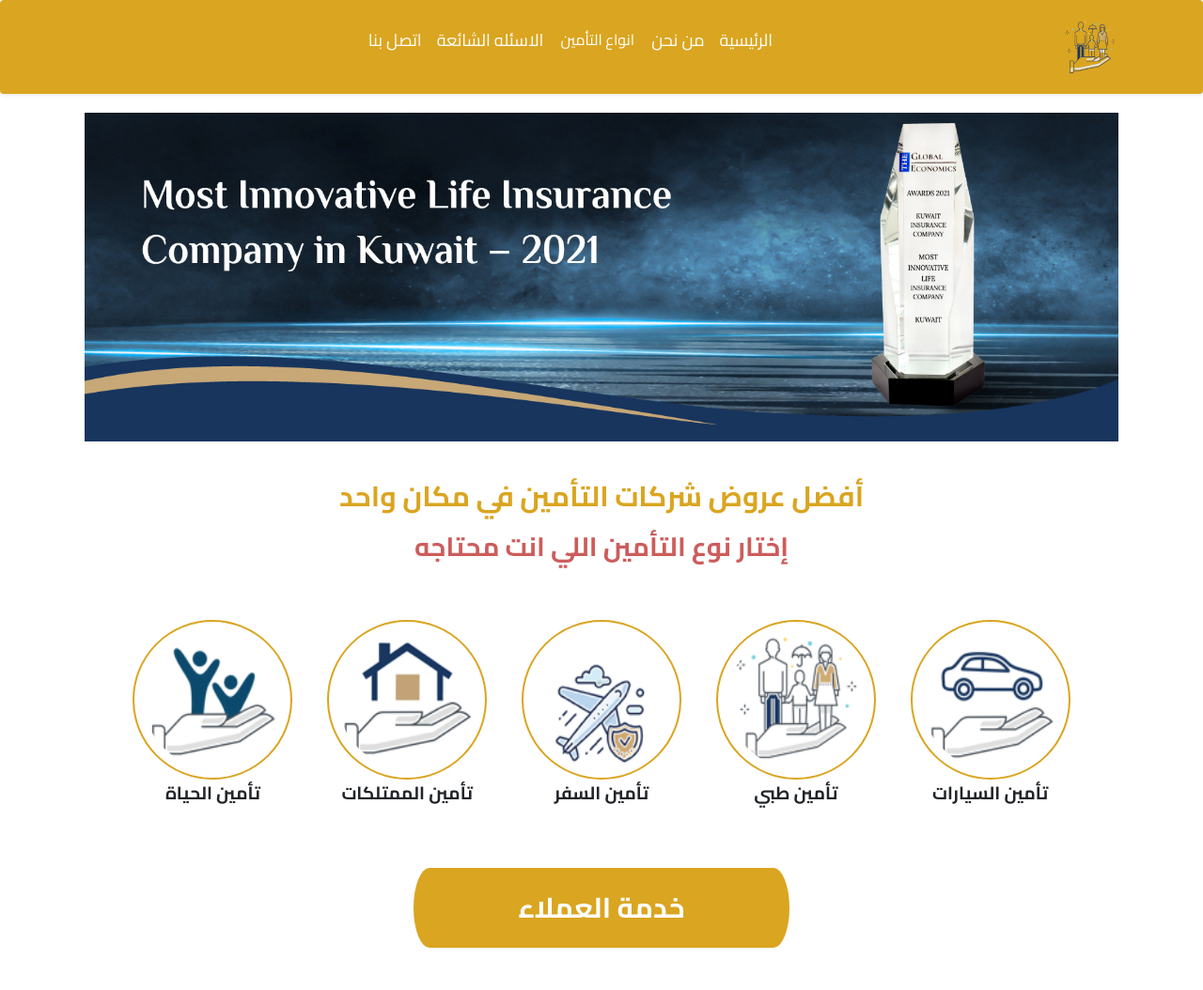
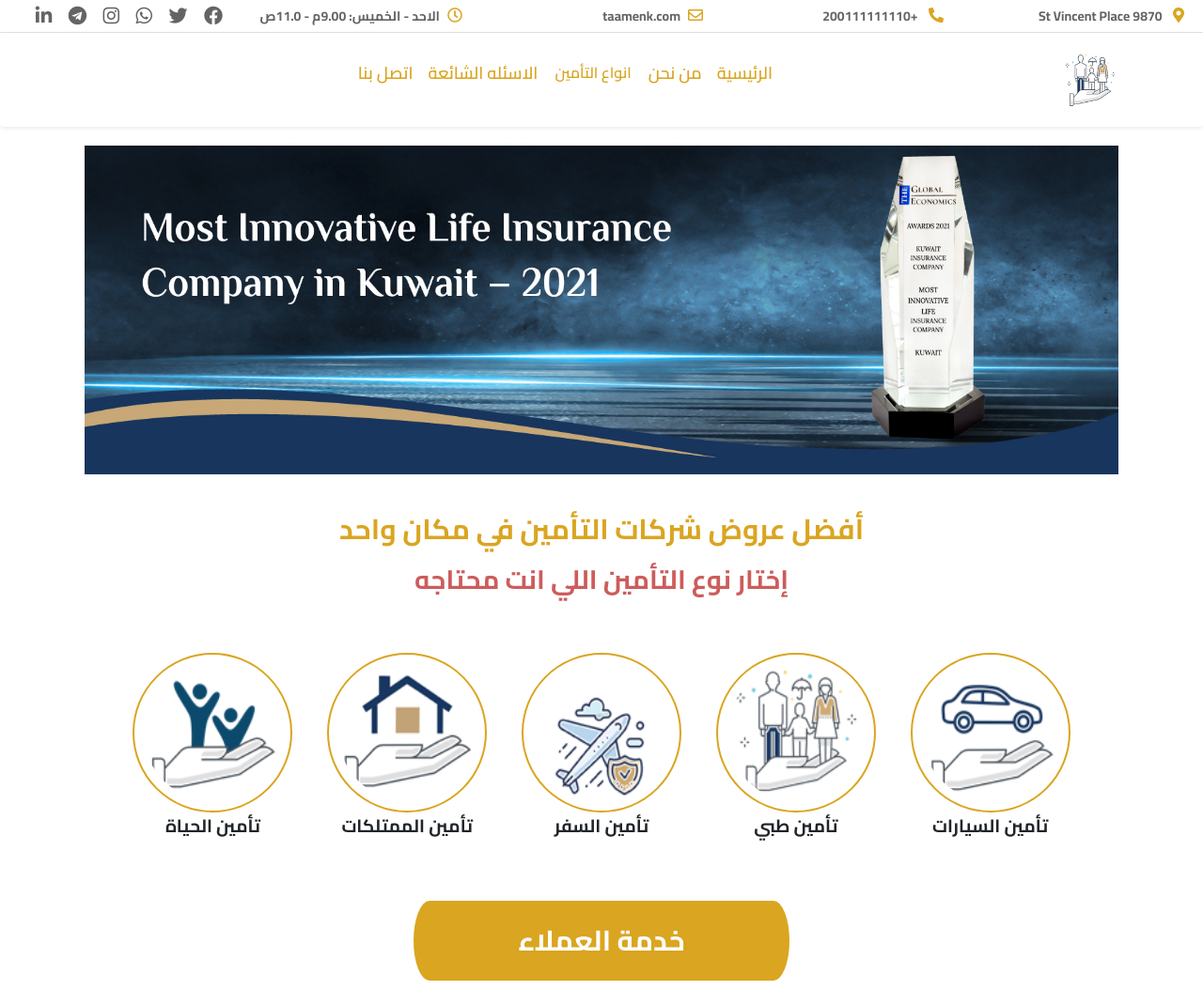
Before and after one commit to 123ahmed565/t2menk, a plain HTML site: page FrontEnd/index.html in a window 1280 px wide. Shown: the top 1054 px of the page at 94% size. Drawn offline with nearby package versions, Linux system fonts and the light colour scheme.

Commit message:
add upper-bar

```diff
--- a/FrontEnd/css/main.css
+++ b/FrontEnd/css/main.css
@@ -75,7 +75,7 @@ a {
     }
 
     ::-webkit-scrollbar-thumb{
-        background:linear-gradient(transparent,var(--primary));
+        background:linear-gradient(gray,var(--primary));
         border-radius: 8px;
     }
       /* end scroll behaviour */
@@ -165,6 +165,29 @@ a {
 }
 /* end top button */
 
+/* start upperbar */
+.upperbar i{
+  color: var(--primary);
+}
+.upperbar span{
+  color: #646464;
+  font-size: 14px;
+  line-height: 30px;
+}
+
+.upperbar .social-icon i{
+  color: #646464 !important;
+  padding: 7px;
+  font-size: 20px;
+}
+.social-icon i:hover{
+  background-color: var(--primary);
+  border-radius: 50%;
+  color:white !important;
+  transition: .3s all ease-in-out;
+}
+/* end upperbar */
+
 
 /* start navbar canavs */
 @media (min-width:768px) {
@@ -180,10 +203,10 @@ a {
 }
 
 .fa-bars{
- color: white !important;
+ color: var(--primary) !important;
 }
 .navbar{
-  background-color: var(--primary) !important;
+  background-color: white !important;
   padding-top: 0 !important;
   padding-bottom: 0 !important;
 }
@@ -191,7 +214,8 @@ a {
 
 @media (min-width:768px) {
   .navbar-expand-sm .navbar-nav .nav-link{
-      color: white !important;
+      color: var(--primary) !important;
+      font-weight: 600;
   }
 }
 
@@ -211,7 +235,7 @@ a {
 }
 
 .nav-item .nav-link{
-  color: white !important;
+  color: black !important;
   line-height: 30px;
   font-weight: 500;
   font-size: 18px;
@@ -228,11 +252,11 @@ a {
 
 /*---------- dropdown------------ */
 .dropbtn {
-  color: white !important;
+  color: var(--primary) !important;
   padding: 10px;
   font-size: 16px;
   border: none;
-  font-weight: 500;
+  font-weight: 600;
 }
 
 @media (max-width:768px) {
@@ -305,7 +329,7 @@ a {
 }
 
 .swiper-slide img {
-  height: 350px
+  height: 350px;
 }
 
 @media (max-width:768px) {
--- a/FrontEnd/index.html
+++ b/FrontEnd/index.html
@@ -25,6 +25,36 @@ href="https://unpkg.com/swiper/swiper-bundle.min.css"
 <!-- to top -->
 <button class="scroll-to-top"><i class="fa fa-chevron-up"></i></button>
 <!-- end to top -->
+
+ <!-- start upperbar -->
+ <div class="upperbar d-none d-sm-block border-bottom">
+  <div class="container-fluid">
+      <div class="row">
+          <div class="col">
+              <a><i class="fas fa-map-marker-alt m-2"></i> <span>9870 St Vincent Place</span></a>
+          </div>
+          <div class="col">
+              <a href="tel:+201012370014"><i class="fas fa-phone-alt m-2"></i> <span>+200111111110</span></a>
+          </div>
+          <div class="col">
+              <a href=""><i class="far fa-envelope m-2"></i><span>taamenk.com</span></a>
+          </div>
+          <div class="col" style="white-space: nowrap;">
+              <a><i class="far fa-clock m-2"></i><span>الاحد - الخميس: 9.00م - 11.0ص</span></a>
+          </div>
+          <div class="col social-icon">
+              <a href=""><i class="fab fa-facebook"></i></a>
+              <a href=""><i class="fab fa-twitter"></i></a>
+              <a href=""><i class="fab fa-whatsapp"></i></a>
+              <a href=""><i class="fab fa-instagram"></i></a>
+              <a href=""><i class="fab fa-telegram"></i></a>
+              <a href=""><i class="fab fa-linkedin-in"></i></a>
+          </div>
+      </div>
+  </div>
+</div>
+<!-- end upper bar -->
+
 
     <!-- start header -->
     <nav class="navbar navbar-expand-sm shadow-sm bg-white rounded sticky-top">
```
